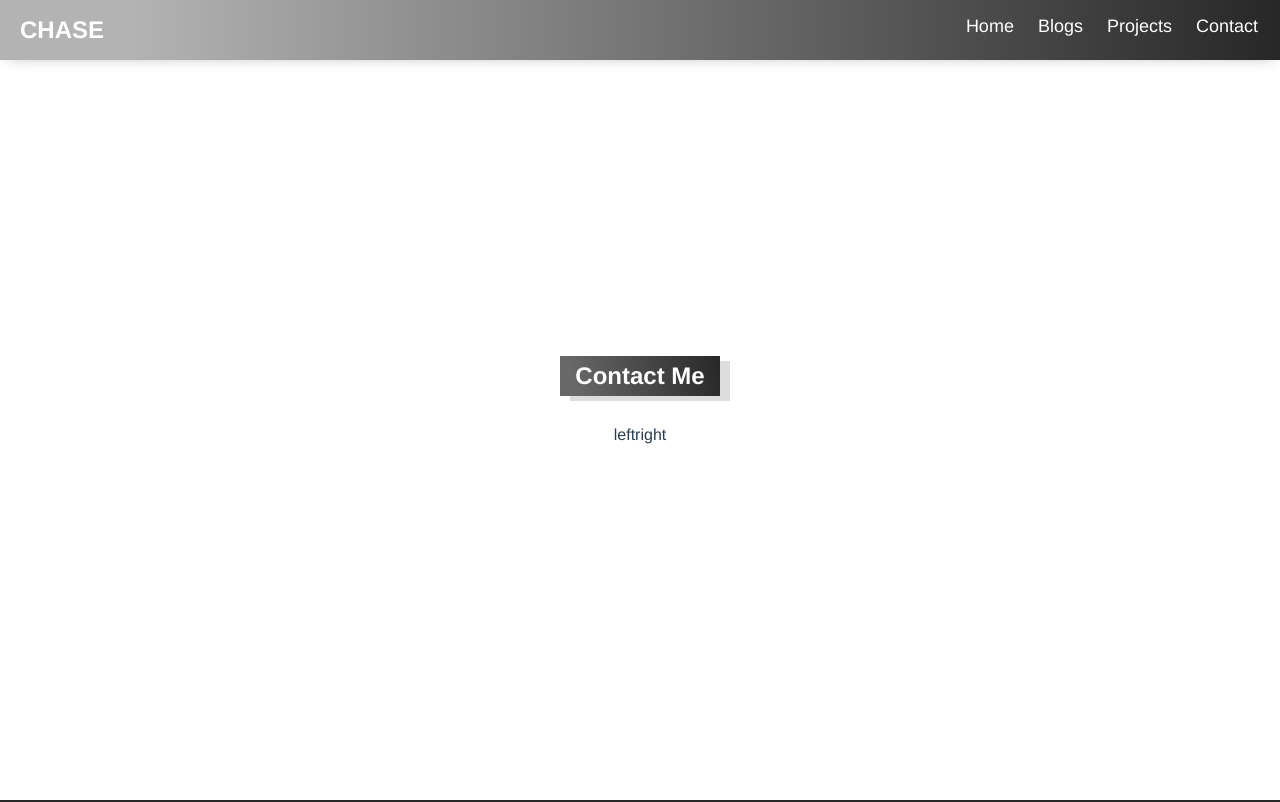
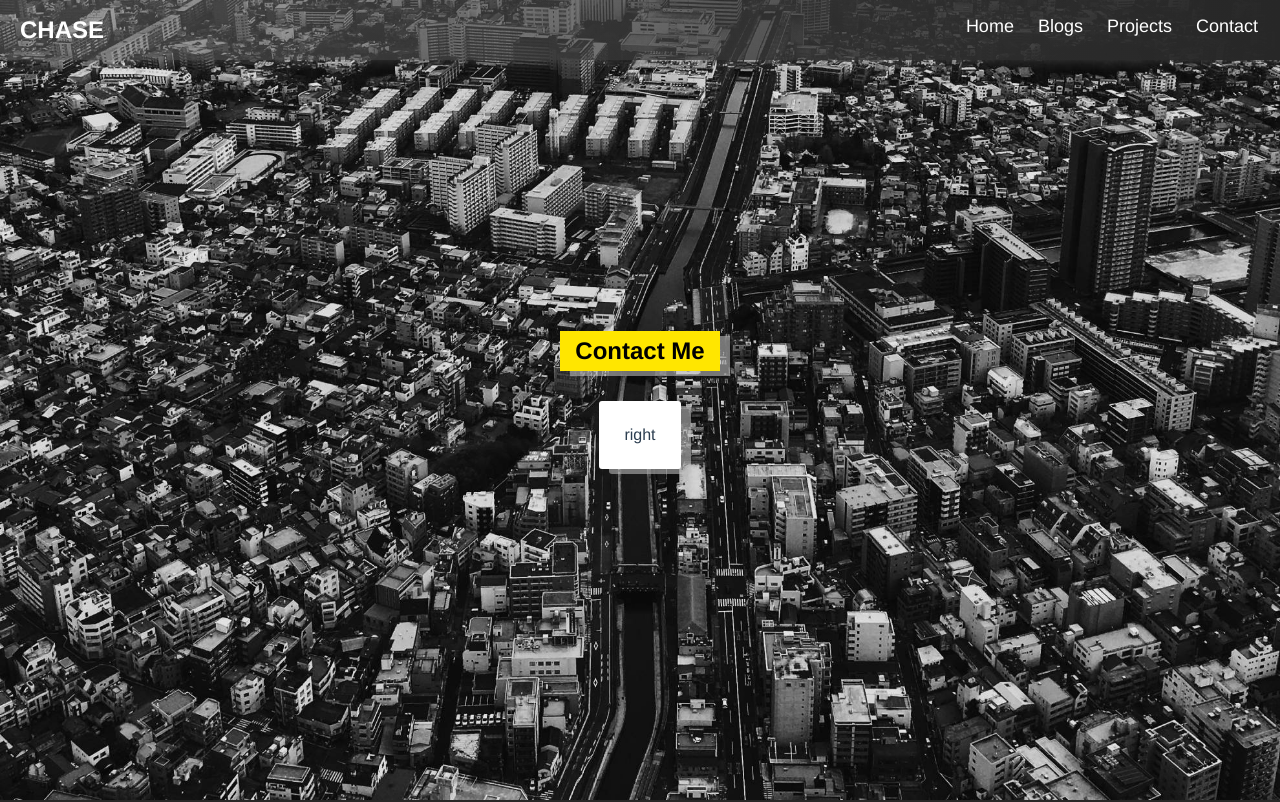
Before and after one commit to mrchaser24/myVuePortfolio, a Vue app: page /Contact in a window 1280 px wide. Shown: the top 802 px of the page. Built offline with nearby package versions, Linux system fonts and the light colour scheme.

Commit message:
change title color

```diff
--- a/src/components/Footer.vue
+++ b/src/components/Footer.vue
@@ -44,6 +44,7 @@
 
 <style lang="less" scoped>
     .footer-content {
+        user-select: none;
         padding: 20px;
         background: rgb(39, 39, 39);
         // position: absolute;
--- a/src/views/Contact/index.vue
+++ b/src/views/Contact/index.vue
@@ -7,7 +7,9 @@
                     <h1>Contact Me</h1>
                 </div>
                 <div class="container">
-                    <div class="left-side box">left</div>
+                    <div class="left-side box">
+
+                    </div>
                     <div class="right-side box">right</div>
                 </div>
             </div>
@@ -56,6 +58,12 @@
         align-items: center;
         justify-content: center;
 
+        background-image: url('../../assets/images/contact/cityscape-view1980.jpg');
+        background-size: cover;
+        background-position: center;
+        background-repeat: no-repeat;
+        background-attachment: fixed;
+
         .contact-content {
             .title {
                 user-select: none;
@@ -71,16 +79,22 @@
                 // }
                 text-align: center;
                 margin: 0px auto 30px;
-                color: #fff;
+                color: #000;
                 padding: 6px 15px;
-                background: linear-gradient(75deg, rgb(104, 104, 104) 10%, rgb(39, 39, 39) 100%, rgb(104, 104, 104) 10%);
+                background: rgb(255, 230, 0);
                 width: fit-content;
                 box-shadow: 10px 5px 0px rgba(194, 194, 194, 0.562);
                 position: relative;
             }
             .container {
                 display: flex;
-                justify-content: center;
+                justify-content: space-evenly;
+                background-color: #fff;
+                padding: 25px;
+                width: fit-content;
+                margin: auto;
+                border-radius: 3px;
+                box-shadow: 10px 5px 0px rgba(194, 194, 194, 0.562);
             }
         }
     }
--- a/src/views/Home.vue
+++ b/src/views/Home.vue
@@ -557,9 +557,9 @@ export default {
 
             text-align: center;
             margin: 0px auto 30px;
-            color: #fff;
+            color: #000;
             padding: 6px 15px;
-            background: linear-gradient(75deg, rgb(104, 104, 104) 10%, rgb(39, 39, 39) 100%, rgb(104, 104, 104) 10%);
+            background: rgb(255, 230, 0);
             width: fit-content;
             box-shadow: 10px 5px 0px rgba(194, 194, 194, 0.562);
             position: relative;
@@ -624,9 +624,9 @@ export default {
 
             text-align: center;
             margin: 0px auto 30px;
-            color: #fff;
+            color: #000;
             padding: 6px 15px;
-            background: linear-gradient(75deg, rgb(104, 104, 104) 10%, rgb(39, 39, 39) 100%, rgb(104, 104, 104) 10%);
+            background: rgb(255, 230, 0);
             width: fit-content;
             box-shadow: 10px 5px 0px rgba(194, 194, 194, 0.562);
             position: relative;
```
